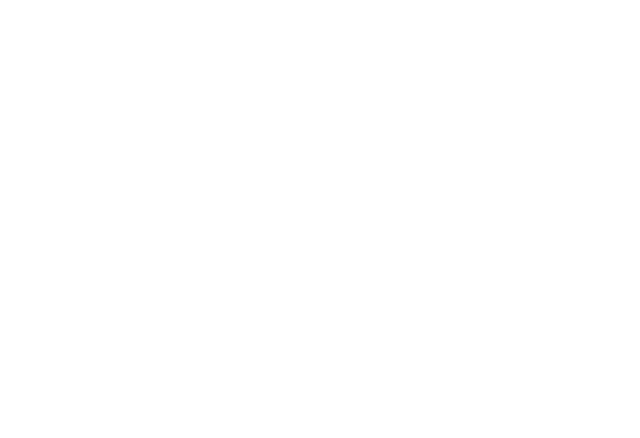
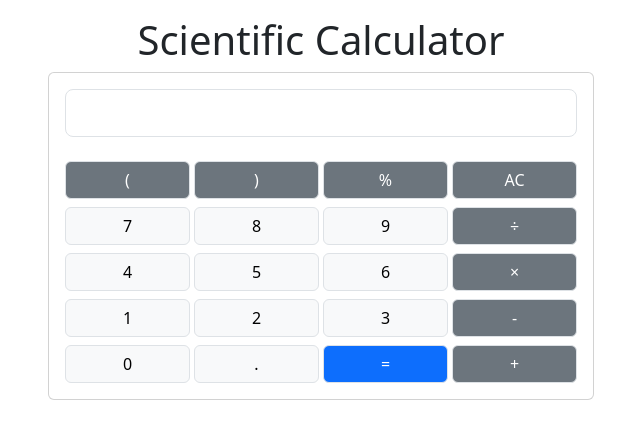
Before and after one commit to iGeorgeUA/scientific-calculator, a plain HTML site: page src/index.html in a window 1280 px wide. Shown: the whole page, without its empty margins (319-959 px from the left). Drawn offline with nearby package versions, Linux system fonts and the light colour scheme.

Commit message:
Added basic layout

```diff
--- a/src/index.html
+++ b/src/index.html
@@ -11,13 +11,170 @@
       crossorigin="anonymous"
     />
   </head>
+
   <body>
+    <div class="container">
+      <h1 class="text-center mt-3">Scientific Calculator</h1>
+      <div class="row">
+        <div class="col-12 col-md-6 offset-md-3">
+          <div class="card">
+            <div class="card-body">
+              <input
+                id="calc-display"
+                readonly
+                class="form-control form-control-lg"
+                type="text"
+                aria-label=".form-control-lg example"
+              />
+            </div>
+            <div class="mx-3 mb-3">
+              <div class="row gx-1">
+                <div class="col-3">
+                  <button
+                    type="button"
+                    class="btn btn-secondary w-100 mt-2 border"
+                  >
+                    (
+                  </button>
+                </div>
+                <div class="col-3">
+                  <button
+                    type="button"
+                    class="btn btn-secondary w-100 mt-2 border"
+                  >
+                    )
+                  </button>
+                </div>
+                <div class="col-3">
+                  <button
+                    type="button"
+                    class="btn btn-secondary w-100 mt-2 border"
+                  >
+                    %
+                  </button>
+                </div>
+                <div class="col-3">
+                  <button
+                    type="button"
+                    class="btn btn-secondary w-100 mt-2 border"
+                  >
+                    AC
+                  </button>
+                </div>
+              </div>
+              <div class="row gx-1">
+                <div class="col-3">
+                  <button type="button" class="btn btn-light w-100 mt-2 border">
+                    7
+                  </button>
+                </div>
+                <div class="col-3">
+                  <button type="button" class="btn btn-light w-100 mt-2 border">
+                    8
+                  </button>
+                </div>
+                <div class="col-3">
+                  <button type="button" class="btn btn-light w-100 mt-2 border">
+                    9
+                  </button>
+                </div>
+                <div class="col-3">
+                  <button
+                    type="button"
+                    class="btn btn-secondary w-100 mt-2 border"
+                  >
+                    ÷
+                  </button>
+                </div>
+              </div>
+              <div class="row gx-1">
+                <div class="col-3">
+                  <button type="button" class="btn btn-light w-100 mt-2 border">
+                    4
+                  </button>
+                </div>
+                <div class="col-3">
+                  <button type="button" class="btn btn-light w-100 mt-2 border">
+                    5
+                  </button>
+                </div>
+                <div class="col-3">
+                  <button type="button" class="btn btn-light w-100 mt-2 border">
+                    6
+                  </button>
+                </div>
+                <div class="col-3">
+                  <button
+                    type="button"
+                    class="btn btn-secondary w-100 mt-2 border"
+                  >
+                    ×
+                  </button>
+                </div>
+              </div>
+              <div class="row gx-1">
+                <div class="col-3">
+                  <button type="button" class="btn btn-light w-100 mt-2 border">
+                    1
+                  </button>
+                </div>
+                <div class="col-3">
+                  <button type="button" class="btn btn-light w-100 mt-2 border">
+                    2
+                  </button>
+                </div>
+                <div class="col-3">
+                  <button type="button" class="btn btn-light w-100 mt-2 border">
+                    3
+                  </button>
+                </div>
+                <div class="col-3">
+                  <button
+                    type="button"
+                    class="btn btn-secondary w-100 mt-2 border"
+                  >
+                    -
+                  </button>
+                </div>
+              </div>
+              <div class="row gx-1">
+                <div class="col-3">
+                  <button type="button" class="btn btn-light w-100 mt-2 border">
+                    0
+                  </button>
+                </div>
+                <div class="col-3">
+                  <button type="button" class="btn btn-light w-100 mt-2 border">
+                    .
+                  </button>
+                </div>
+                <div class="col-3">
+                  <button
+                    type="button"
+                    class="btn btn-primary w-100 mt-2 border"
+                  >
+                    =
+                  </button>
+                </div>
+                <div class="col-3">
+                  <button
+                    type="button"
+                    class="btn btn-secondary w-100 mt-2 border"
+                  >
+                    +
+                  </button>
+                </div>
+              </div>
+            </div>
+          </div>
+        </div>
+      </div>
 
-
-    <script
-      src="https://cdn.jsdelivr.net/npm/bootstrap@5.3.2/dist/js/bootstrap.bundle.min.js"
-      integrity="sha384-C6RzsynM9kWDrMNeT87bh95OGNyZPhcTNXj1NW7RuBCsyN/o0jlpcV8Qyq46cDfL"
-      crossorigin="anonymous"
-    ></script>
+      <script
+        src="https://cdn.jsdelivr.net/npm/bootstrap@5.3.2/dist/js/bootstrap.bundle.min.js"
+        integrity="sha384-C6RzsynM9kWDrMNeT87bh95OGNyZPhcTNXj1NW7RuBCsyN/o0jlpcV8Qyq46cDfL"
+        crossorigin="anonymous"
+      ></script>
+    </div>
   </body>
 </html>
```
